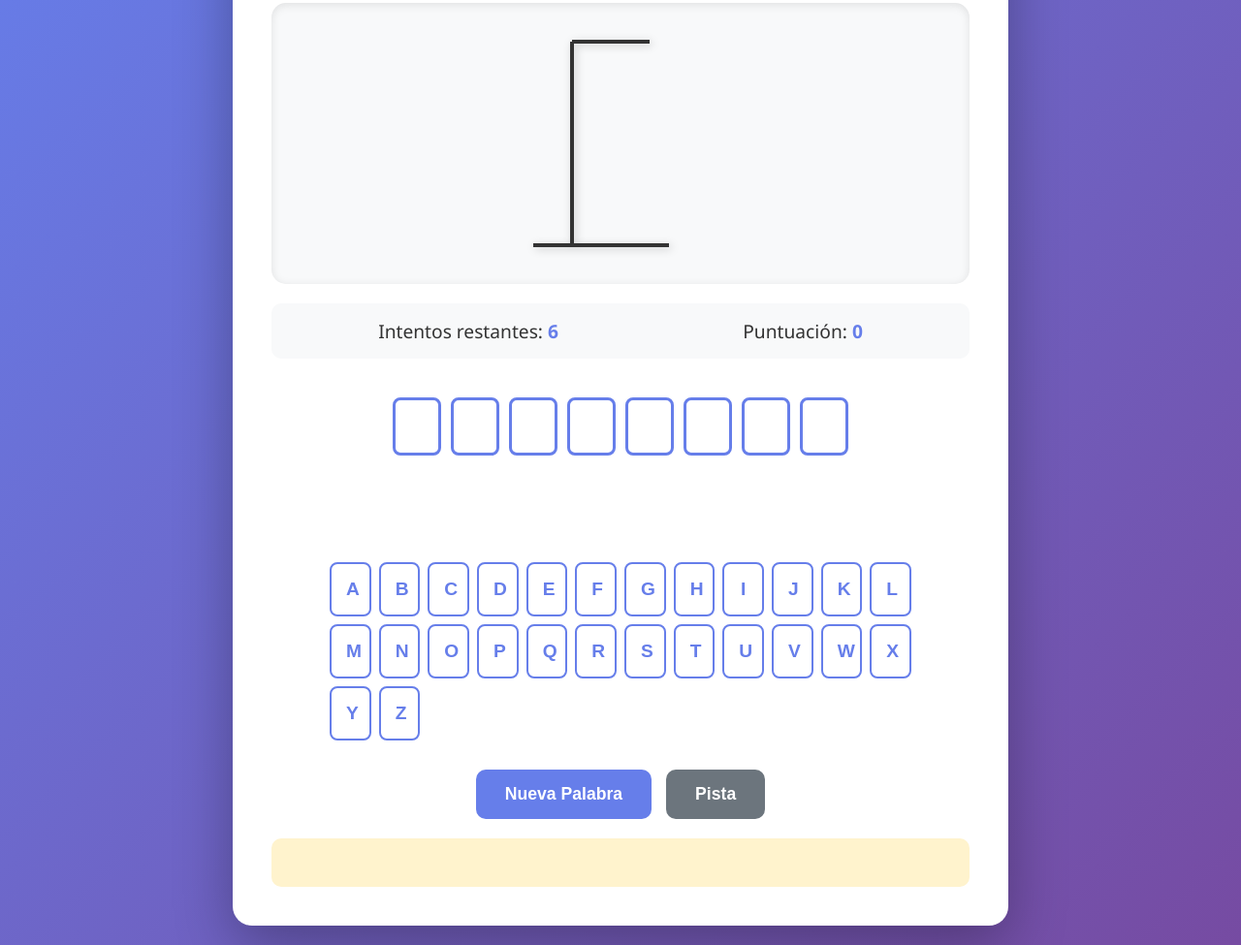
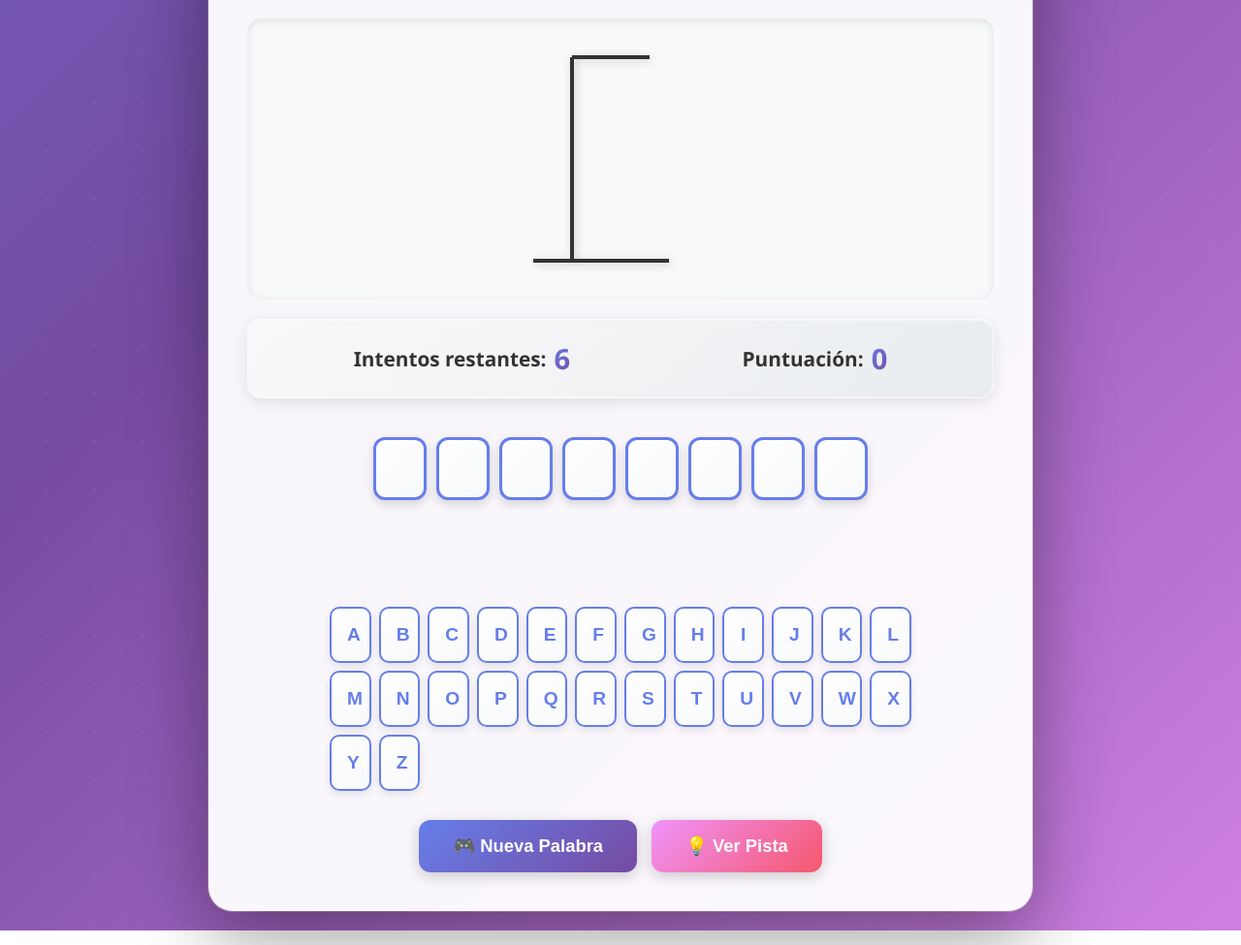
Before and after one commit to santiago999-hub/hangman-santy, a plain HTML site: page index.html in a window 1280 px wide. Shown: the part 132-1107 px from the top of the page at 97% size. Drawn offline with Linux system fonts and the light colour scheme.

Commit message:
Premium visual upgrade: animations, gradients, effects and improved hint button

```diff
--- a/index.html
+++ b/index.html
@@ -54,11 +54,11 @@
         <div class="keyboard" id="keyboard"></div>
 
         <div class="game-controls">
-            <button id="newGameBtn" class="btn-primary">Nueva Palabra</button>
-            <button id="hintBtn" class="btn-secondary">Pista</button>
+            <button id="newGameBtn" class="btn-primary">🎮 Nueva Palabra</button>
+            <button id="hintBtn" class="btn-secondary">💡 Ver Pista</button>
         </div>
 
-        <div class="hint" id="hint"></div>
+        <div class="hint" id="hint" style="display: none;"></div>
     </div>
 
     <script src="script.js"></script>
--- a/script.js
+++ b/script.js
@@ -63,6 +63,7 @@ function newGame() {
     messageElement.textContent = "";
     messageElement.className = "message";
     hintElement.textContent = "";
+    hintElement.style.display = "none";
 
     // Ocultar todas las partes del cuerpo
     resetHangman();
@@ -195,7 +196,14 @@ function updateScore() {
 // Mostrar pista
 function showHint() {
     if (gameActive && currentHint) {
-        hintElement.textContent = `💡 Pista: ${currentHint}`;
+        if (hintElement.style.display === "none" || hintElement.style.display === "") {
+            hintElement.textContent = `💡 Pista: ${currentHint}`;
+            hintElement.style.display = "flex";
+            hintBtn.textContent = "🔒 Ocultar Pista";
+        } else {
+            hintElement.style.display = "none";
+            hintBtn.textContent = "💡 Ver Pista";
+        }
     }
 }
 
--- a/style.css
+++ b/style.css
@@ -6,28 +6,82 @@
 
 body {
     font-family: 'Segoe UI', Tahoma, Geneva, Verdana, sans-serif;
-    background: linear-gradient(135deg, #667eea 0%, #764ba2 100%);
+    background: linear-gradient(135deg, #667eea 0%, #764ba2 50%, #f093fb 100%);
+    background-size: 200% 200%;
+    animation: gradientShift 15s ease infinite;
     min-height: 100vh;
     display: flex;
     justify-content: center;
     align-items: center;
     padding: 20px;
+    position: relative;
+    overflow-x: hidden;
+}
+
+@keyframes gradientShift {
+    0% { background-position: 0% 50%; }
+    50% { background-position: 100% 50%; }
+    100% { background-position: 0% 50%; }
+}
+
+body::before {
+    content: '';
+    position: fixed;
+    top: -50%;
+    left: -50%;
+    width: 200%;
+    height: 200%;
+    background: radial-gradient(circle, rgba(255,255,255,0.1) 1px, transparent 1px);
+    background-size: 50px 50px;
+    animation: moveBackground 20s linear infinite;
+    pointer-events: none;
+}
+
+@keyframes moveBackground {
+    0% { transform: translate(0, 0); }
+    100% { transform: translate(50px, 50px); }
 }
 
 .container {
-    background: white;
-    border-radius: 20px;
+    background: rgba(255, 255, 255, 0.95);
+    backdrop-filter: blur(10px);
+    border-radius: 25px;
     padding: 40px;
-    box-shadow: 0 20px 60px rgba(0, 0, 0, 0.3);
-    max-width: 800px;
+    box-shadow: 0 25px 80px rgba(0, 0, 0, 0.4), 0 0 0 1px rgba(255, 255, 255, 0.3);
+    max-width: 850px;
     width: 100%;
+    position: relative;
+    animation: fadeInUp 0.6s ease-out;
+}
+
+@keyframes fadeInUp {
+    from {
+        opacity: 0;
+        transform: translateY(30px);
+    }
+    to {
+        opacity: 1;
+        transform: translateY(0);
+    }
 }
 
 h1 {
     text-align: center;
-    color: #667eea;
-    margin-bottom: 20px;
-    font-size: 2.5em;
+    background: linear-gradient(135deg, #667eea 0%, #764ba2 100%);
+    -webkit-background-clip: text;
+    -webkit-text-fill-color: transparent;
+    background-clip: text;
+    margin-bottom: 30px;
+    font-size: 2.8em;
+    font-weight: 800;
+    text-shadow: 2px 2px 4px rgba(0, 0, 0, 0.1);
+    letter-spacing: 2px;
+    animation: titlePulse 2s ease-in-out infinite;
+}
+
+@keyframes titlePulse {
+    0%, 100% { transform: scale(1); }
+    50% { transform: scale(1.02); }
 }
 
 .hangman-drawing {
@@ -58,19 +112,29 @@ h1 {
     display: flex;
     justify-content: space-around;
     margin-bottom: 30px;
-    padding: 15px;
-    background: #f8f9fa;
-    border-radius: 10px;
+    padding: 20px;
+    background: linear-gradient(135deg, #f8f9fa 0%, #e9ecef 100%);
+    border-radius: 15px;
+    box-shadow: 0 4px 15px rgba(0, 0, 0, 0.1), inset 0 1px 0 rgba(255, 255, 255, 0.5);
+    border: 1px solid rgba(255, 255, 255, 0.8);
 }
 
 .game-info p {
-    font-size: 1.2em;
+    font-size: 1.3em;
     color: #333;
+    font-weight: 600;
+    display: flex;
+    align-items: center;
+    gap: 8px;
 }
 
 .game-info span {
-    font-weight: bold;
-    color: #667eea;
+    font-weight: 800;
+    background: linear-gradient(135deg, #667eea 0%, #764ba2 100%);
+    -webkit-background-clip: text;
+    -webkit-text-fill-color: transparent;
+    background-clip: text;
+    font-size: 1.4em;
 }
 
 .word-display {
@@ -83,24 +147,27 @@ h1 {
 }
 
 .letter-box {
-    width: 50px;
-    height: 60px;
+    width: 55px;
+    height: 65px;
     border: 3px solid #667eea;
-    border-radius: 8px;
+    border-radius: 12px;
     display: flex;
     align-items: center;
     justify-content: center;
-    font-size: 2em;
-    font-weight: bold;
+    font-size: 2.2em;
+    font-weight: 800;
     color: #333;
-    background: white;
-    transition: all 0.3s ease;
+    background: linear-gradient(135deg, #ffffff 0%, #f8f9fa 100%);
+    box-shadow: 0 4px 10px rgba(0, 0, 0, 0.15), inset 0 1px 0 rgba(255, 255, 255, 0.5);
+    transition: all 0.4s cubic-bezier(0.68, -0.55, 0.265, 1.55);
 }
 
 .letter-box.revealed {
-    background: #667eea;
+    background: linear-gradient(135deg, #667eea 0%, #764ba2 100%);
     color: white;
-    transform: rotateY(360deg);
+    transform: rotateY(360deg) scale(1.1);
+    box-shadow: 0 6px 20px rgba(102, 126, 234, 0.5);
+    border-color: #764ba2;
 }
 
 .letter-box.space {
@@ -119,35 +186,70 @@ h1 {
 }
 
 .key {
-    padding: 15px;
+    padding: 16px;
     border: 2px solid #667eea;
-    background: white;
-    border-radius: 8px;
+    background: linear-gradient(135deg, #ffffff 0%, #f8f9fa 100%);
+    border-radius: 10px;
     cursor: pointer;
     font-size: 1.2em;
-    font-weight: bold;
+    font-weight: 700;
     color: #667eea;
-    transition: all 0.2s ease;
+    transition: all 0.3s cubic-bezier(0.68, -0.55, 0.265, 1.55);
+    box-shadow: 0 3px 8px rgba(0, 0, 0, 0.1);
+    position: relative;
+    overflow: hidden;
+}
+
+.key::before {
+    content: '';
+    position: absolute;
+    top: 50%;
+    left: 50%;
+    width: 0;
+    height: 0;
+    border-radius: 50%;
+    background: rgba(102, 126, 234, 0.3);
+    transform: translate(-50%, -50%);
+    transition: width 0.6s, height 0.6s;
+}
+
+.key:hover:not(.disabled)::before {
+    width: 300px;
+    height: 300px;
 }
 
 .key:hover:not(.disabled) {
-    background: #667eea;
+    background: linear-gradient(135deg, #667eea 0%, #764ba2 100%);
     color: white;
-    transform: translateY(-2px);
+    transform: translateY(-3px) scale(1.05);
+    box-shadow: 0 6px 15px rgba(102, 126, 234, 0.4);
 }
 
 .key.correct {
-    background: #28a745;
+    background: linear-gradient(135deg, #28a745 0%, #20c997 100%);
     color: white;
     border-color: #28a745;
     cursor: default;
+    animation: correctPulse 0.5s ease;
+}
+
+@keyframes correctPulse {
+    0%, 100% { transform: scale(1); }
+    50% { transform: scale(1.15); }
 }
 
 .key.incorrect {
-    background: #dc3545;
+    background: linear-gradient(135deg, #dc3545 0%, #c82333 100%);
     color: white;
     border-color: #dc3545;
     cursor: default;
+    animation: shake 0.5s ease;
+}
+
+@keyframes shake {
+    0%, 100% { transform: translateX(0); }
+    25% { transform: translateX(-10px); }
+    75% { transform: translateX(10px); }
 }
 
 .key.disabled {
@@ -182,50 +284,83 @@ h1 {
 }
 
 .btn-primary, .btn-secondary {
-    padding: 15px 30px;
+    padding: 16px 35px;
     border: none;
-    border-radius: 10px;
-    font-size: 1.1em;
-    font-weight: bold;
+    border-radius: 12px;
+    font-size: 1.15em;
+    font-weight: 700;
     cursor: pointer;
-    transition: all 0.3s ease;
+    transition: all 0.3s cubic-bezier(0.68, -0.55, 0.265, 1.55);
+    box-shadow: 0 4px 15px rgba(0, 0, 0, 0.2);
+    position: relative;
+    overflow: hidden;
 }
 
 .btn-primary {
-    background: #667eea;
+    background: linear-gradient(135deg, #667eea 0%, #764ba2 100%);
     color: white;
 }
 
+.btn-primary::before {
+    content: '';
+    position: absolute;
+    top: 0;
+    left: -100%;
+    width: 100%;
+    height: 100%;
+    background: linear-gradient(90deg, transparent, rgba(255,255,255,0.3), transparent);
+    transition: left 0.5s;
+}
+
+.btn-primary:hover::before {
+    left: 100%;
+}
+
 .btn-primary:hover {
-    background: #5568d3;
-    transform: translateY(-2px);
-    box-shadow: 0 5px 15px rgba(102, 126, 234, 0.4);
+    transform: translateY(-3px) scale(1.05);
+    box-shadow: 0 8px 25px rgba(102, 126, 234, 0.5);
 }
 
 .btn-secondary {
-    background: #6c757d;
+    background: linear-gradient(135deg, #f093fb 0%, #f5576c 100%);
     color: white;
 }
 
 .btn-secondary:hover {
-    background: #5a6268;
-    transform: translateY(-2px);
+    transform: translateY(-3px) scale(1.05);
+    box-shadow: 0 8px 25px rgba(240, 147, 251, 0.5);
 }
 
 .hint {
     text-align: center;
     margin-top: 20px;
-    padding: 15px;
-    background: #fff3cd;
-    border-radius: 10px;
+    padding: 20px;
+    background: linear-gradient(135deg, #fff3cd 0%, #ffe69c 100%);
+    border-radius: 15px;
+    border: 2px solid #ffc107;
     color: #856404;
     font-style: italic;
-    min-height: 50px;
+    min-height: 60px;
     display: flex;
     align-items: center;
     justify-content: center;
     white-space: pre-line;
-    line-height: 1.6;
+    line-height: 1.8;
+    font-size: 1.1em;
+    font-weight: 600;
+    box-shadow: 0 4px 15px rgba(255, 193, 7, 0.3), inset 0 1px 0 rgba(255, 255, 255, 0.5);
+    animation: hintAppear 0.5s ease;
+}
+
+@keyframes hintAppear {
+    from {
+        opacity: 0;
+        transform: scale(0.9);
+    }
+    to {
+        opacity: 1;
+        transform: scale(1);
+    }
 }
 
 @media (max-width: 600px) {
```
